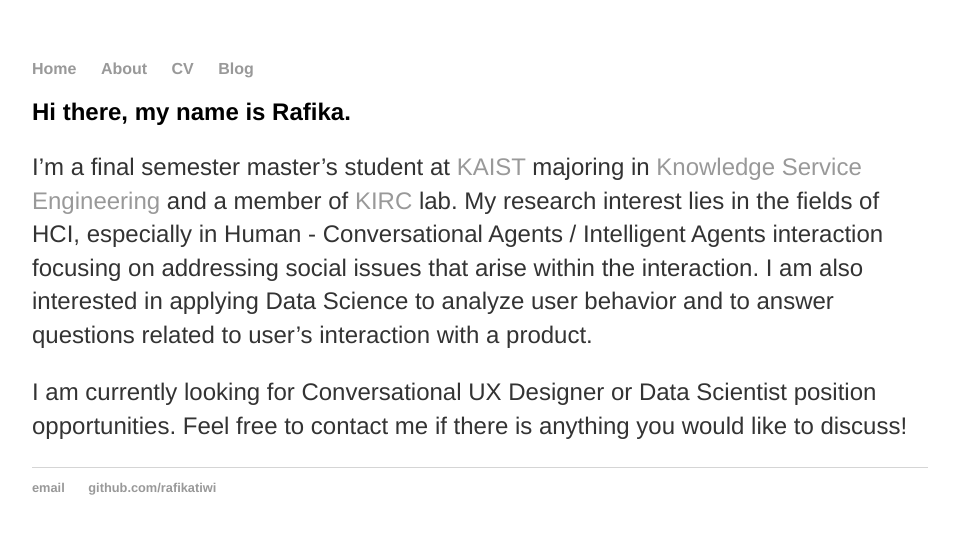
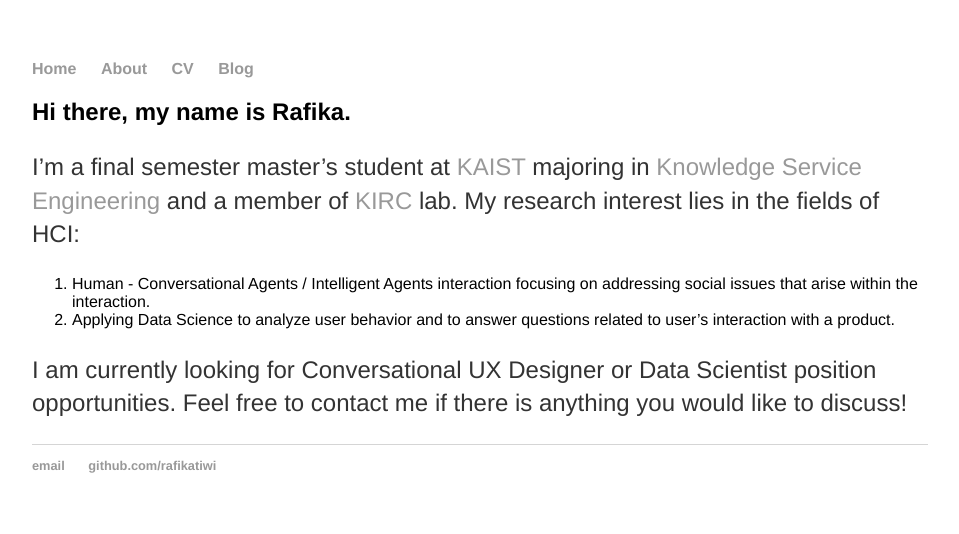
Before and after one commit to rafikatiwi/rafikatiwi.github.io, a Jekyll site: the page built from index.md, in a window 1280 px wide. Shown: the top 534 px of the page, without its empty margins (160-1119 px from the left). Built offline with Jekyll 4.4.1, drawn with Linux system fonts in a browser that asks for light colours.

Commit message:
Update index.md

```diff
--- a/index.md
+++ b/index.md
@@ -4,6 +4,9 @@ title: Rafikatiwi Nur Pujiarti
 ---
 ## Hi there, my name is Rafika.
 
-I'm a final semester master's student at [KAIST](https://www.kaist.ac.kr/en/) majoring in [Knowledge Service Engineering](https://kse.kaist.ac.kr/) and a member of [KIRC](http://kirc.kaist.ac.kr/) lab. My research interest lies in the fields of HCI, especially in Human - Conversational Agents / Intelligent Agents interaction focusing on addressing social issues that arise within the interaction. I am also interested in applying Data Science to analyze user behavior and to answer questions related to user's interaction with a product.
+I'm a final semester master's student at [KAIST](https://www.kaist.ac.kr/en/) majoring in [Knowledge Service Engineering](https://kse.kaist.ac.kr/) and a member of [KIRC](http://kirc.kaist.ac.kr/) lab. My research interest lies in the fields of HCI:
+
+1. Human - Conversational Agents / Intelligent Agents interaction focusing on addressing social issues that arise within the interaction.
+2. Applying Data Science to analyze user behavior and to answer questions related to user's interaction with a product.
 
 I am currently looking for Conversational UX Designer or Data Scientist position opportunities. Feel free to contact me if there is anything you would like to discuss!
```
